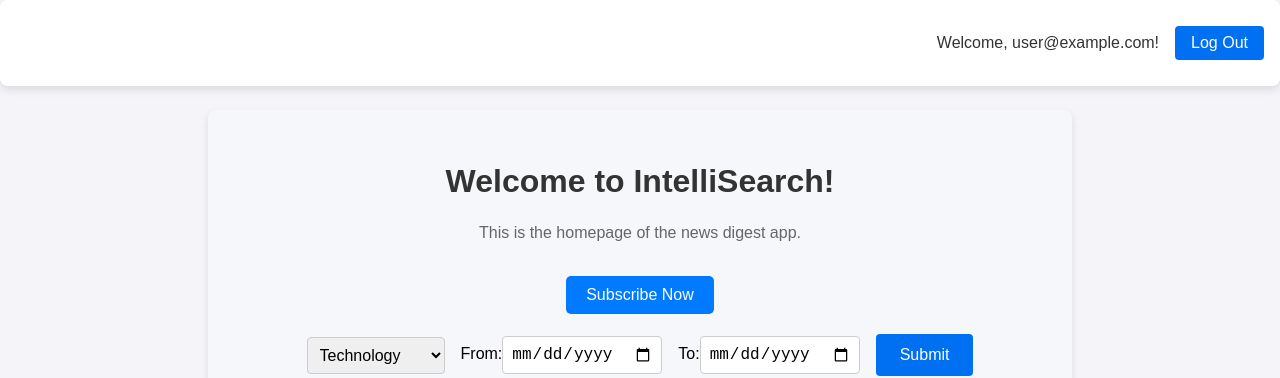
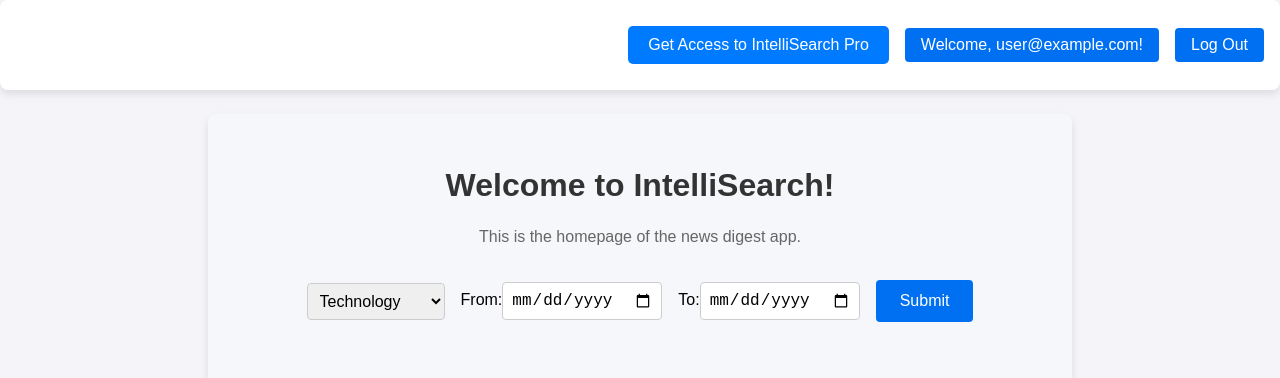
Before and after one commit to Aravsharma1/IntelliSearch, a Next.js app in the folder my-app/: page / in a window 1280 px wide. Shown: the top 378 px of the page. Built offline with nearby package versions, Linux system fonts and the light colour scheme; no server answers; sample sign-in values are in the browser's storage.

Commit message:
some basic ui changes

```diff
--- a/my-app/app/page.tsx
+++ b/my-app/app/page.tsx
@@ -99,7 +99,8 @@
       {/* Header */}
       <header className={styles.header}>
         <div className={styles.userInfo}>
-          <span>Welcome, {user?.email}!</span>
+          <Link href="/subscribe"> <button>Get Access to IntelliSearch Pro</button> </Link>
+          <button className={styles.logoutButton}>Welcome, {user?.email}!</button>
           <button className={styles.logoutButton} onClick={handleLogout}>
             Log Out
           </button>
@@ -110,7 +111,7 @@
       <div className={styles.container}>
         <h1 className={styles.title}>Welcome to IntelliSearch!</h1>
         <p className={styles.subtitle}>This is the homepage of the news digest app.</p>
-        <Link href="/subscribe"> <button>Subscribe Now</button> </Link>
+
 
 
         <div className={styles.formContainer}>
```
Also changed, not shown: my-app/app/subscribe/page.tsx (+4 -3 lines).
